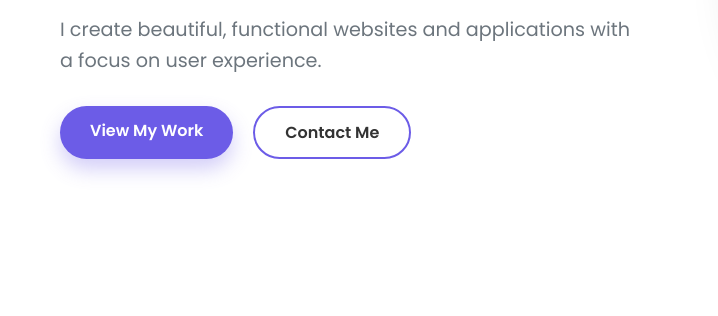
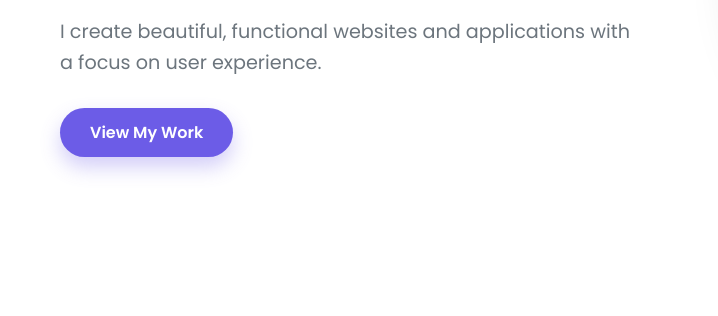
Before and after one commit to ThoufeekRZ/Portfolio, a plain HTML site: page index.html in a window 1280 px wide. Shown: the part 443-759 px from the top of the page, 0-718 px from the left. Drawn offline with Linux system fonts and the light colour scheme.

Commit message:
new version03

```diff
--- a/index.html
+++ b/index.html
@@ -81,7 +81,6 @@
                     experience.</p>
                 <div class="hero-buttons animate-in">
                     <a href="#projects" class="btn primary-btn">View My Work</a>
-                    <a href="#contact" class="btn secondary-btn">Contact Me</a>
                 </div>
             </div>
             <div class="hero-image animate-in">
```
